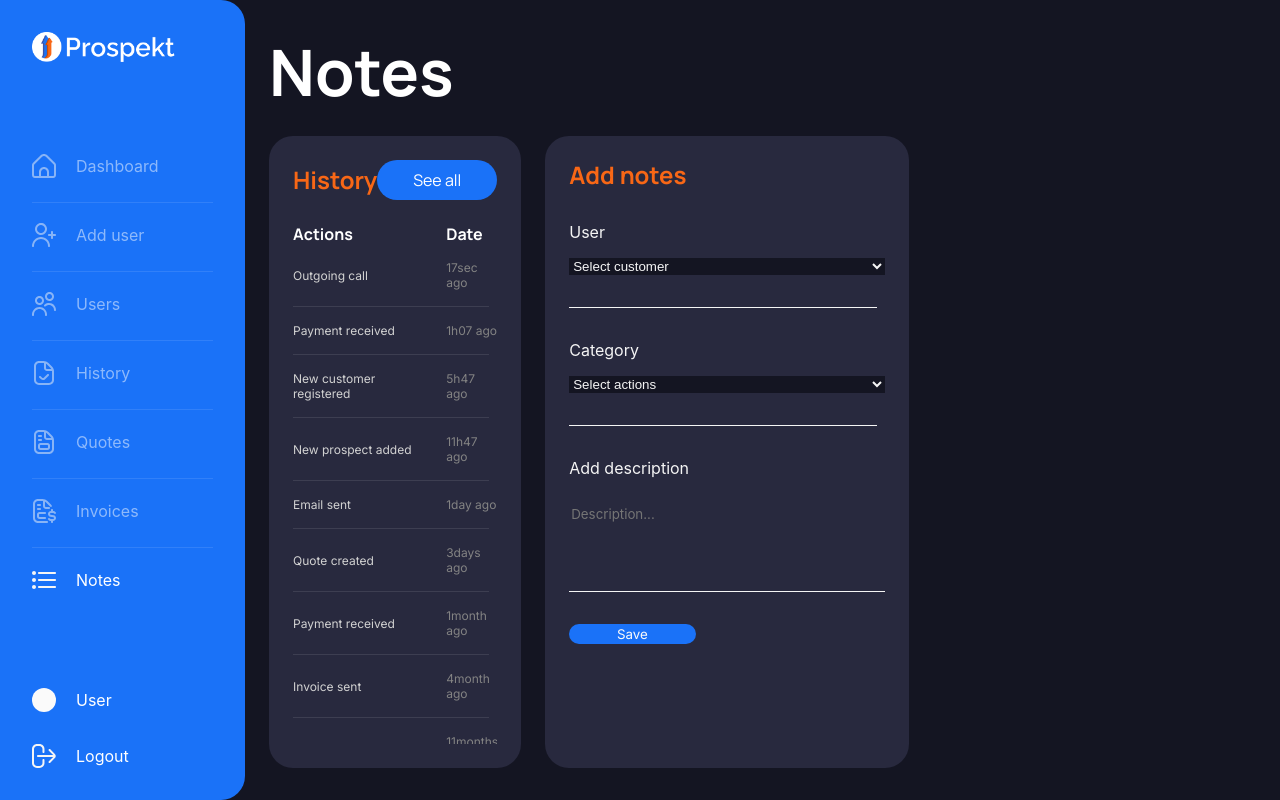
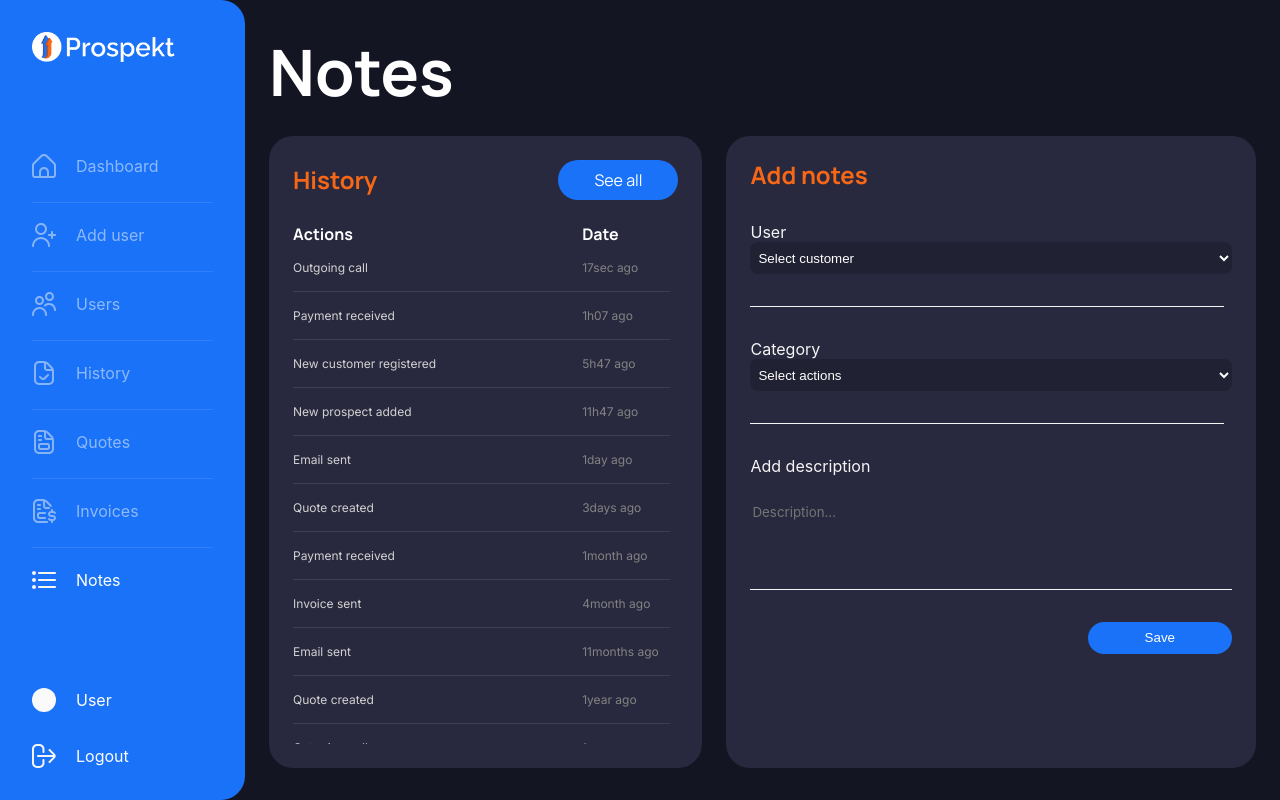
Before and after one commit to needforschool/prospekt-client, a Next.js app: page /notes in a window 1280 px wide. Built offline with nearby package versions, Linux system fonts and the light colour scheme.

Commit message:
💄 update notes style

```diff
--- a/src/screens/Notes/index.tsx
+++ b/src/screens/Notes/index.tsx
@@ -177,6 +177,7 @@ const CardsContainer = styled.div`
 `;
 
 const HistoryContainer = styled.div`
+  width: 45%;
   border-radius: 24px;
   background-color: ${({ theme }) => theme.colors.bg2};
   padding: 24px;
@@ -291,6 +292,7 @@ const Sep = styled.div`
 `;
 
 const NotesContainer = styled.div`
+  width: 55%;
   border-radius: 24px;
   background-color: ${({ theme }) => theme.colors.bg2};
   padding: 24px;
@@ -333,10 +335,13 @@ const InputLabel = styled.label`
   font-size: 16px;
 `;
 const Select = styled.select`
-  color: ${({ theme }) => theme.colors.greyscale3};
-  margin-top: 16px;
-  background-color: ${({ theme }) => theme.colors.bg1};
+  height: 32px;
+  padding: 4px;
+  background-color: #202132;
+  border-radius: 8px;
+  color: ${({ theme }) => theme.colors.greyscale1};
   border: none;
+  outline: none;
 `;
 const Option = styled.option``;
 
@@ -351,18 +356,19 @@ const Textarea = styled.textarea`
 `;
 
 const SaveButton = styled.button`
-  border: none;
-  display: inline-flex;
+  margin: 0 0 0 auto;
+  margin-top: 32px;
+  display: flex;
   justify-content: center;
   align-items: center;
-  height: 20px;
-  width: 40%;
-  font-family: ${({ theme }) => theme.family.secondary};
-  color: ${({ theme }) => theme.colors.greyscale2};
+  height: 32px;
+  width: 30%;
+  border-radius: 16px;
+  color: ${({ theme }) => theme.colors.greyscale1};
   background-color: ${({ theme }) => theme.colors.primary1};
-  border-radius: 20px;
-  margin-top: 32px;
-  align-self: flex-end;
+  border: none;
+  outline: none;
+  cursor: pointer;
 `;
 
 export default Notes;
```
